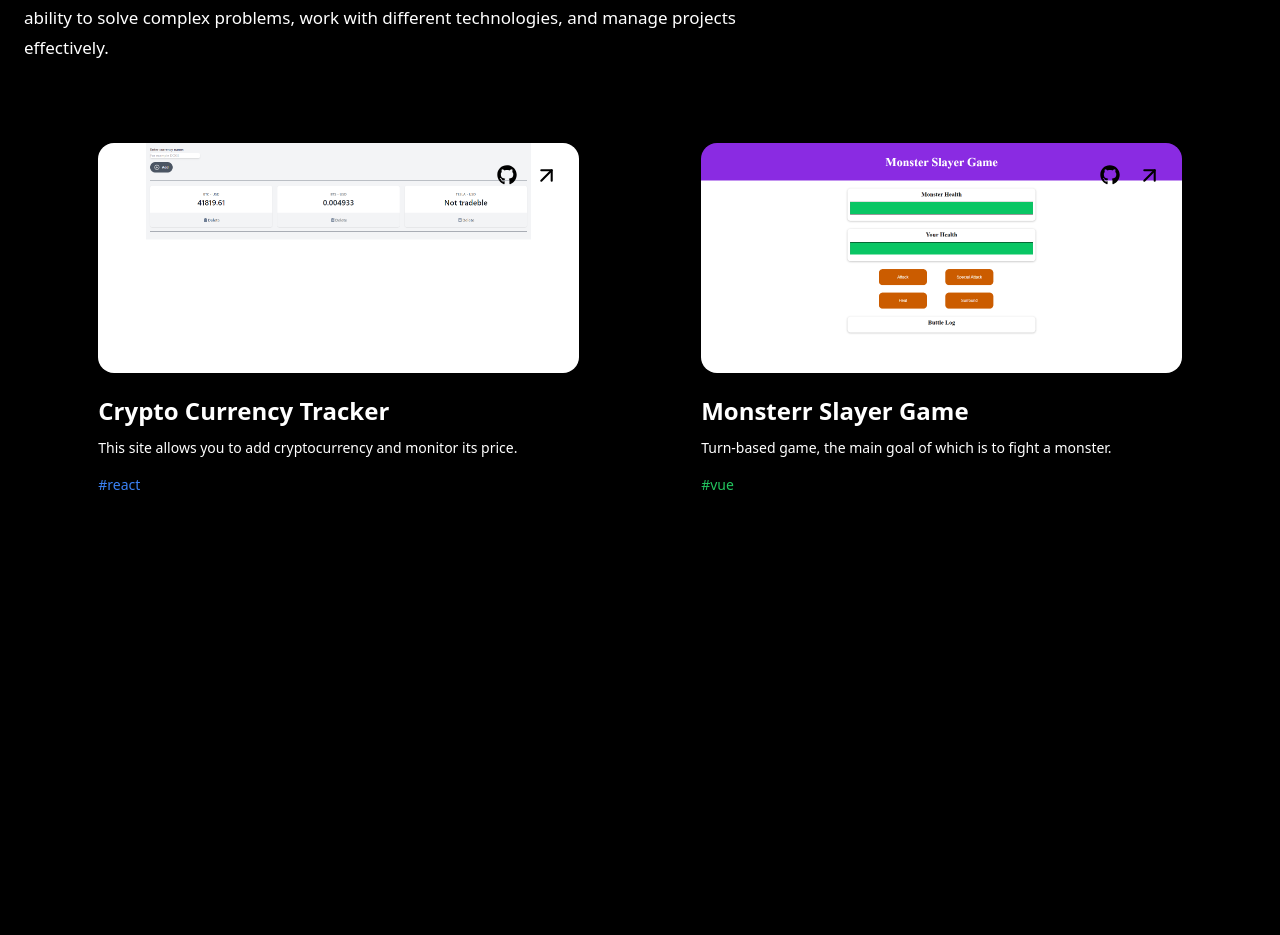
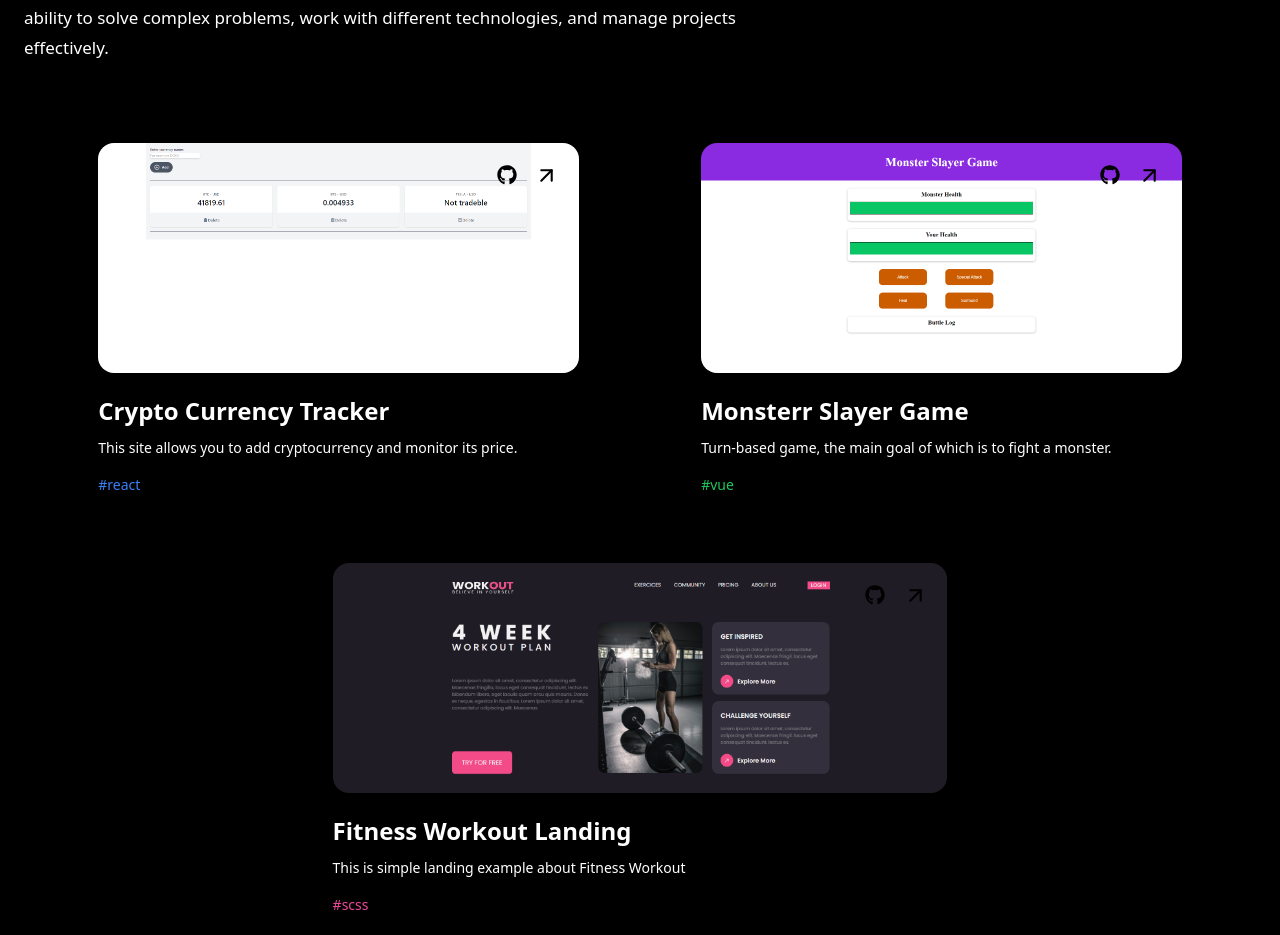
Before and after one commit to ElOleksii/portfolio, a React (Vite) app: page / in a window 1280 px wide. Shown: the part 1124-2059 px from the top of the page. Built offline with nearby package versions, Linux system fonts and the light colour scheme.

Commit message:
Add fitness landing to projects

```diff
--- a/src/constants/projects.js
+++ b/src/constants/projects.js
@@ -1,5 +1,6 @@
 import currencyTracker from "../public/currency.png";
 import monsterSlayerGame from "../public/monsterSlayerGame.png";
+import fitnessWorkout from "../public/fitness-workout.png";
 
 export const projects = [
   {
@@ -21,7 +22,7 @@ export const projects = [
     description:
       "Turn-based game, the main goal of which is to fight a monster.",
     img: monsterSlayerGame,
-    demoLink: "",
+    demoLink: "https://eloleksii.github.io/vue-game",
     githubLink: "https://github.com/ElOleksii/vue-game",
     tags: [
       {
@@ -30,4 +31,17 @@ export const projects = [
       },
     ],
   },
+  {
+    title: "Fitness Workout Landing",
+    description: "This is simple landing example about Fitness Workout",
+    img: fitnessWorkout,
+    demoLink: "https://eloleksii.github.io/fitness-site/",
+    githubLink: "https://github.com/ElOleksii/fitness-site",
+    tags: [
+      {
+        name: "scss",
+        color: "text-pink-500",
+      },
+    ],
+  },
 ];
--- a/src/index.css
+++ b/src/index.css
@@ -8,10 +8,10 @@
   box-sizing: border-box;
 }
 
-html {
+/* html {
   scroll-snap-type: y mandatory;
   scroll-behavior: smooth;
-}
+} */
 
 body {
   background-color: black;
@@ -20,7 +20,7 @@ body {
 
 section {
   height: 100vh;
-  scroll-snap-align: center;
+  /* scroll-snap-align: center; */
 }
 
 .no-scroll {
```
Also changed, not shown: src/public/fitness-workout.png (added).
